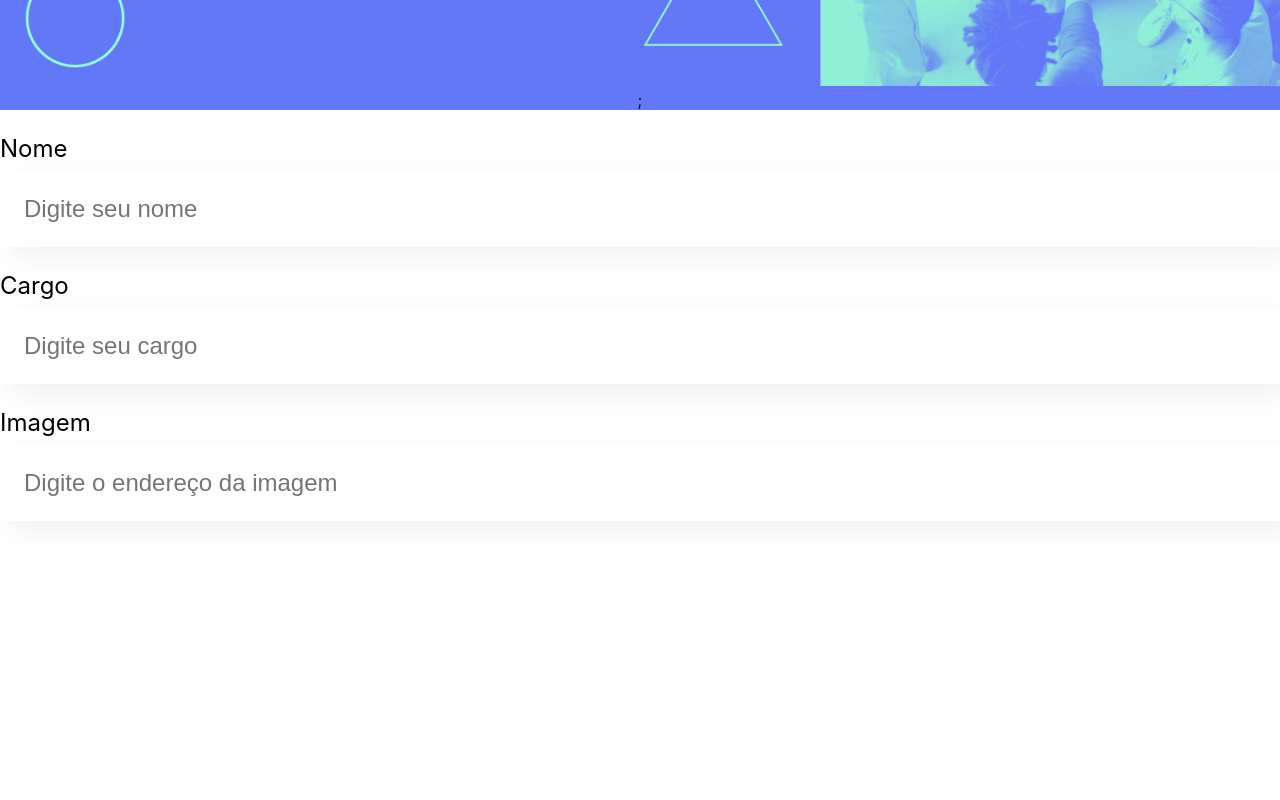
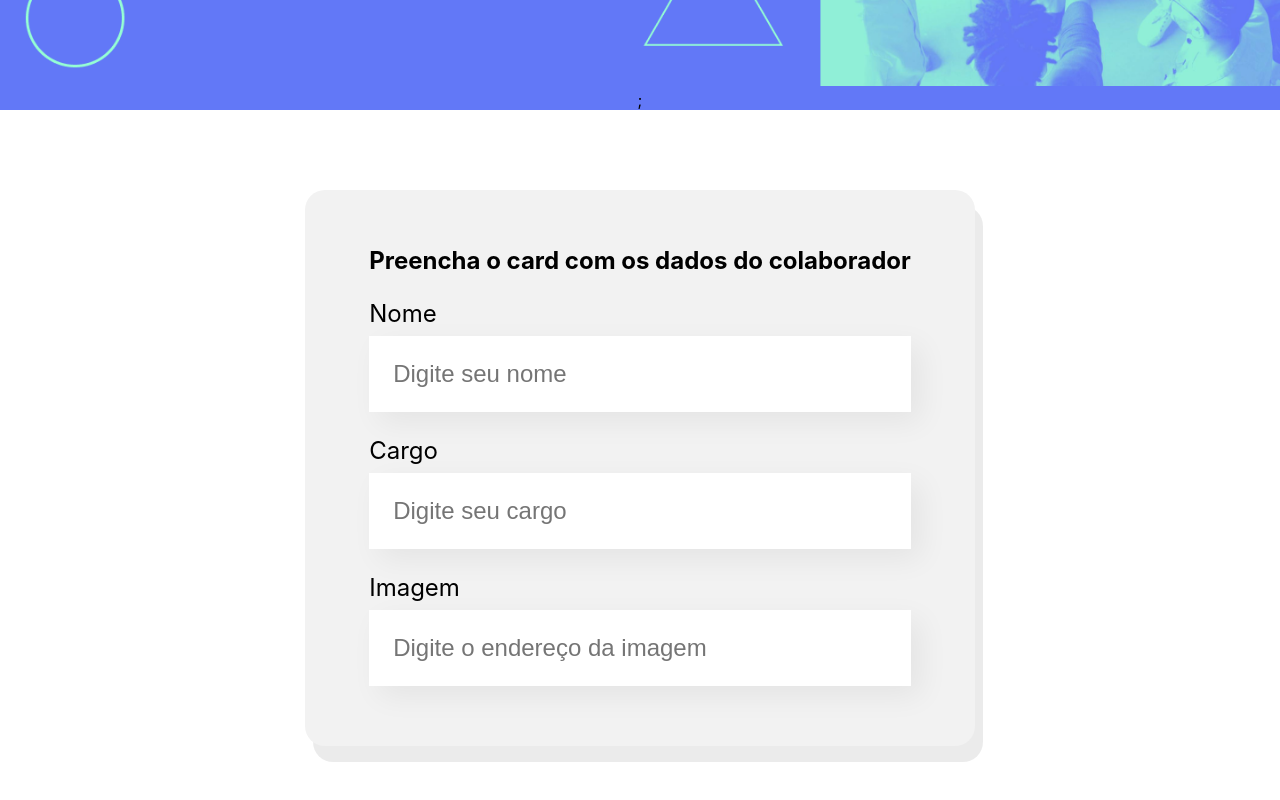
Before and after one commit to Laizacatafesta/organo, a React (Create React App) app: page / in a window 1280 px wide. Shown: the part 408-1208 px from the top of the page. Before the commit the page ends 953 px from the top, so only its background shows below. Built offline with nearby package versions, Linux system fonts and the light colour scheme.

Commit message:
created form

```diff
--- a/src/App.js
+++ b/src/App.js
@@ -1,12 +1,11 @@
 import Banner from './componentes/Banner';
-import CampoTexto from './componentes/CampoTexto';
+import Formulario from './componentes/Formulario';
+
 function App() {
   return (
     <div className="App">
       <Banner />
-      <CampoTexto label="Nome" placeholder="Digite seu nome"/>
-      <CampoTexto label="Cargo"placeholder="Digite seu cargo"/>
-      <CampoTexto label="Imagem" placeholder="Digite o endereço da imagem"/>
+      <Formulario />
     </div>
   );
 };
--- /dev/null
+++ b/src/componentes/Formulario/Formulario.css
@@ -0,0 +1,13 @@
+.formulario {
+    display: flex;
+    justify-content: center;
+    margin: 80px 0;
+}
+
+.formulario form {
+    max-width: 80%;
+    background-color: #F2F2F2;
+    border-radius: 20px;
+    padding: 36px 64px;
+    box-shadow: 8px 16px rgba(0, 0, 0, 0.08);
+}
--- /dev/null
+++ b/src/componentes/Formulario/index.js
@@ -0,0 +1,17 @@
+import CampoTexto from '../CampoTexto';
+import './Formulario.css';
+
+const Formulario = () => {
+    return (
+        <section className='formulario'>
+            <form>
+                <h2>Preencha o card com os dados do colaborador</h2>
+                <CampoTexto label="Nome" placeholder="Digite seu nome" />
+                <CampoTexto label="Cargo" placeholder="Digite seu cargo" />
+                <CampoTexto label="Imagem" placeholder="Digite o endereço da imagem" />
+            </form>
+        </section>
+    )
+}
+
+export default Formulario
```
